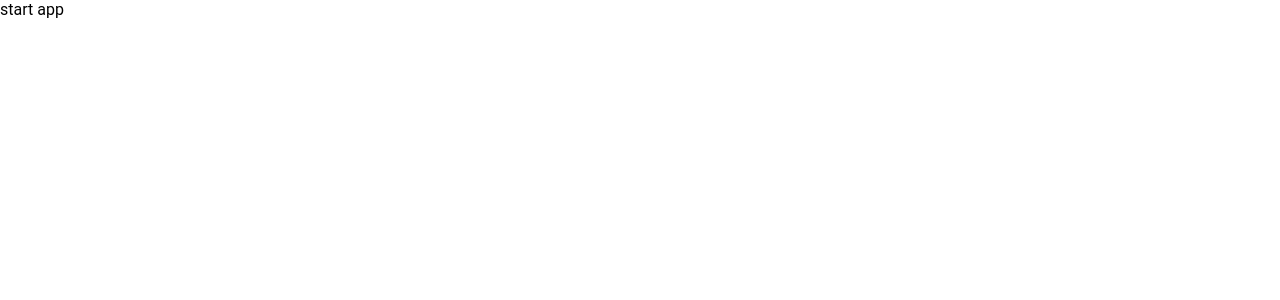
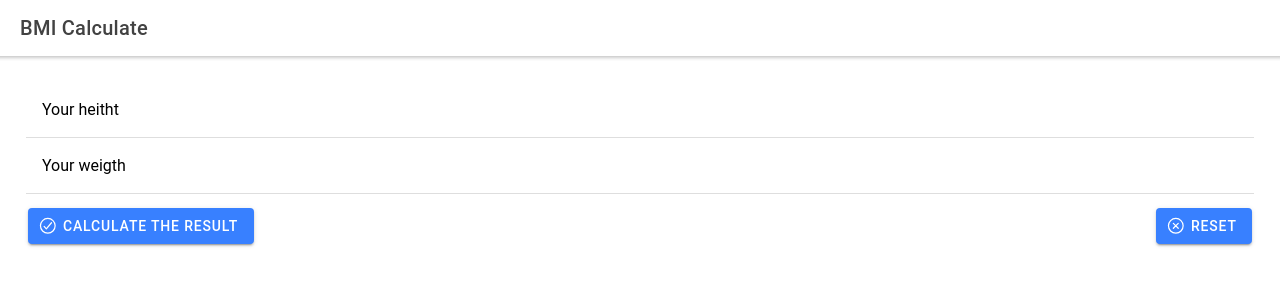
Before and after one commit to LukaszSarzynski/Ionic-React-BMI-calculator, a React (Create React App) app: page / in a window 1280 px wide. Shown: the top 300 px of the page. Built offline with nearby package versions, Linux system fonts and the light colour scheme.

Commit message:
set template options

```diff
--- a/src/App.tsx
+++ b/src/App.tsx
@@ -1,28 +1,77 @@
-import React from 'react';
-import { IonApp } from '@ionic/react';
+import React from "react";
+import {
+  IonApp,
+  IonHeader,
+  IonContent,
+  IonToolbar,
+  IonTitle,
+  IonGrid,
+  IonRow,
+  IonCol,
+  IonItem,
+  IonLabel,
+  IonInput,
+  IonButton,
+  IonIcon,
+} from "@ionic/react";
+import { checkmarkCircleOutline, closeCircleOutline } from 'ionicons/icons'
 
 /* Core CSS required for Ionic components to work properly */
-import '@ionic/react/css/core.css';
+import "@ionic/react/css/core.css";
 
 /* Basic CSS for apps built with Ionic */
-import '@ionic/react/css/normalize.css';
-import '@ionic/react/css/structure.css';
-import '@ionic/react/css/typography.css';
+import "@ionic/react/css/normalize.css";
+import "@ionic/react/css/structure.css";
+import "@ionic/react/css/typography.css";
 
 /* Optional CSS utils that can be commented out */
-import '@ionic/react/css/padding.css';
-import '@ionic/react/css/float-elements.css';
-import '@ionic/react/css/text-alignment.css';
-import '@ionic/react/css/text-transformation.css';
-import '@ionic/react/css/flex-utils.css';
-import '@ionic/react/css/display.css';
+import "@ionic/react/css/padding.css";
+import "@ionic/react/css/float-elements.css";
+import "@ionic/react/css/text-alignment.css";
+import "@ionic/react/css/text-transformation.css";
+import "@ionic/react/css/flex-utils.css";
+import "@ionic/react/css/display.css";
 
 /* Theme variables */
-import './theme/variables.css';
+import "./theme/variables.css";
 
 const App: React.FC = () => (
   <IonApp>
-    <div>start app</div>
+    <IonHeader>
+      <IonToolbar>
+        <IonTitle>BMI Calculate</IonTitle>
+      </IonToolbar>
+    </IonHeader>
+    <IonContent className="ion-padding">
+      <IonGrid>
+        <IonRow>
+          <IonCol>
+            <IonItem>
+              <IonLabel position="floating">Your heitht</IonLabel>
+              <IonInput></IonInput>
+            </IonItem>
+            <IonItem>
+              <IonLabel position="floating">Your weigth</IonLabel>
+              <IonInput></IonInput>
+            </IonItem>
+          </IonCol>
+        </IonRow>
+        <IonRow>
+          <IonCol>
+            <IonButton>
+              <IonIcon slot="start" icon={checkmarkCircleOutline} />
+              Calculate the result
+            </IonButton>
+          </IonCol>
+          <IonCol className="ion-text-right">
+            <IonButton>
+              <IonIcon slot="start" icon={closeCircleOutline} />
+              Reset
+            </IonButton>
+          </IonCol>
+        </IonRow>
+      </IonGrid>
+    </IonContent>
   </IonApp>
 );
 
```
